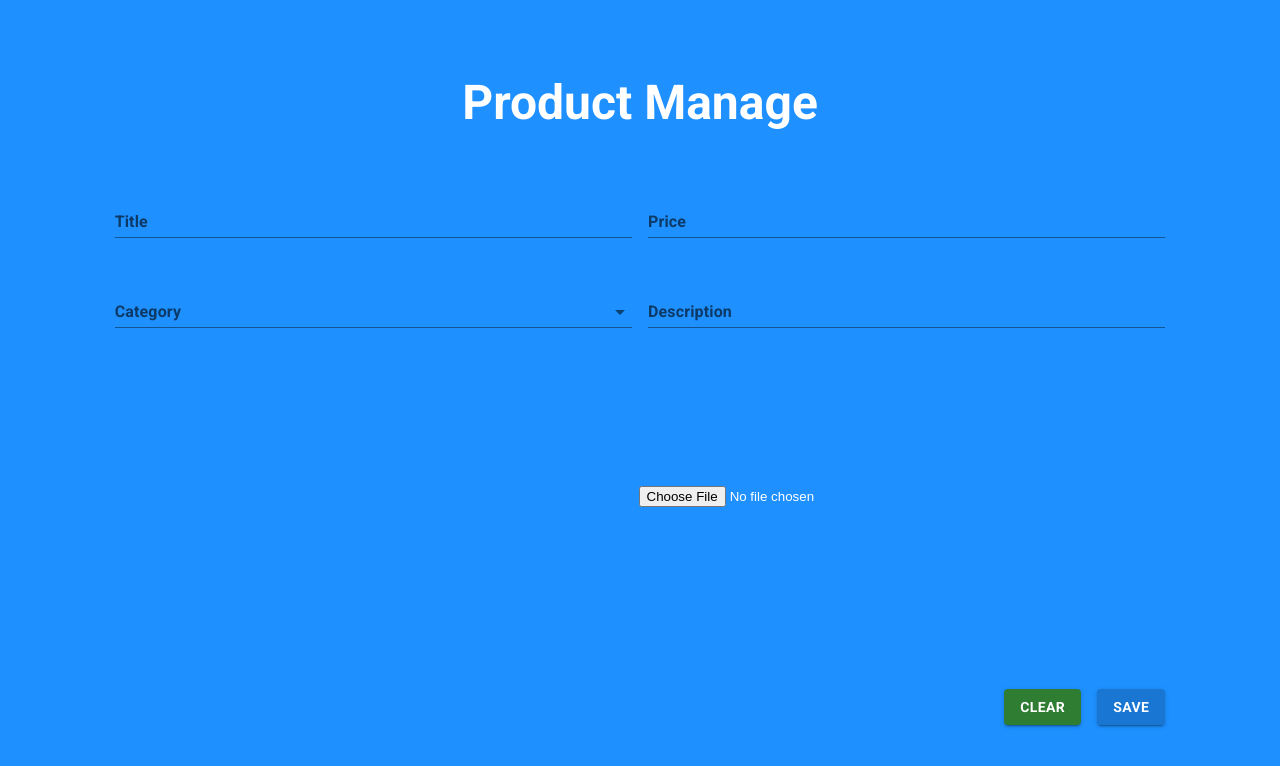
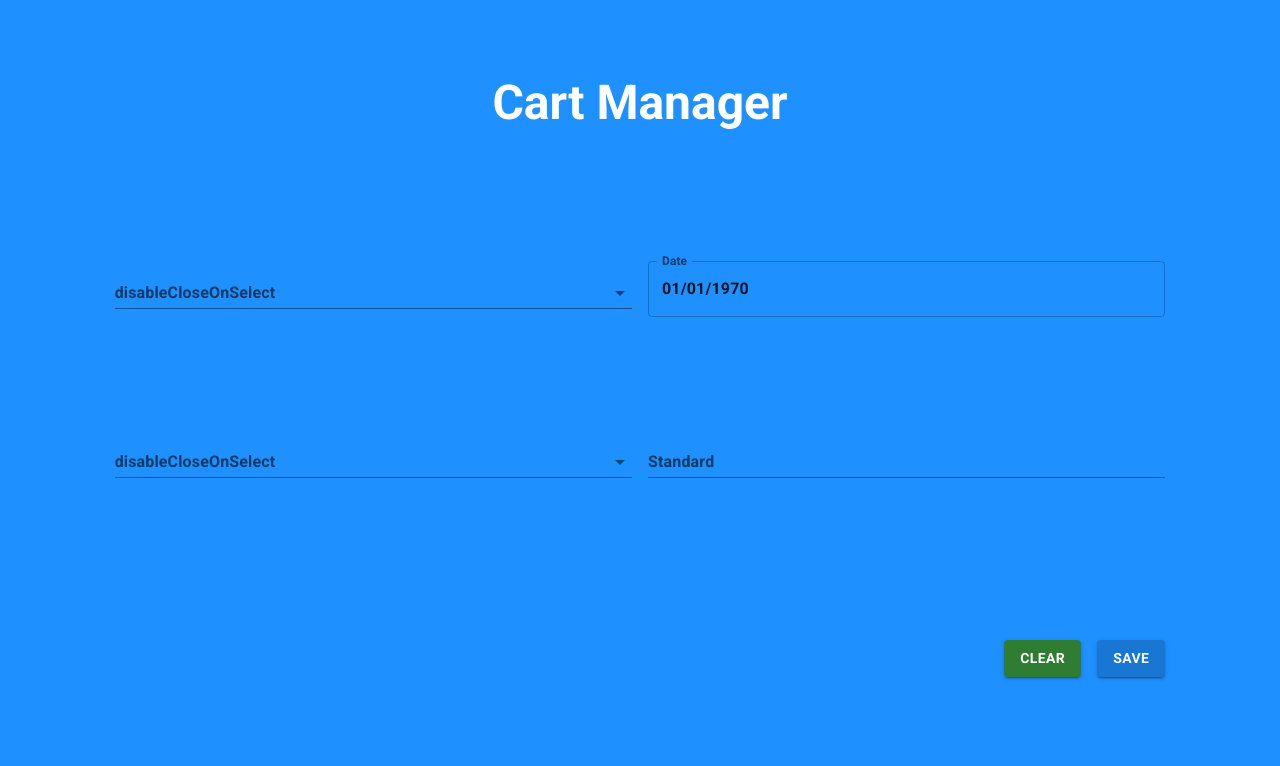
Before and after one commit to Hypertext-Assassin-RSS/Assignment_01, a React (Create React App) app: page / in a window 1280 px wide. Shown: the top 766 px of the page. Built offline with nearby package versions, Linux system fonts and the light colour scheme.

Commit message:
add cart manager

```diff
--- a/package.json
+++ b/package.json
@@ -7,9 +7,11 @@
     "@emotion/styled": "^11.10.0",
     "@fontsource/roboto": "^4.5.7",
     "@mui/material": "^5.9.3",
+    "@mui/x-date-pickers": "^5.0.0-beta.4",
     "@testing-library/jest-dom": "^5.16.5",
     "@testing-library/react": "^13.3.0",
     "@testing-library/user-event": "^13.5.0",
+    "date-fns": "^2.29.1",
     "react": "^18.2.0",
     "react-dom": "^18.2.0",
     "react-scripts": "5.0.1",
--- a/src/App.js
+++ b/src/App.js
@@ -5,11 +5,12 @@ import Register from "./page/Register/Register";
 import Dashbord from "./page/Dashboard/Dashbord";
 import Product from "./page/Product/Product";
 import File from "./component/FileUpload";
+import Cart from "./page/Cart/Cart";
 
 function App() {
   return (
     <div className="App">
-     <Product/>
+     <Cart/>
     </div>
   );
 }
--- /dev/null
+++ b/src/component/Date.js
@@ -0,0 +1,23 @@
+import * as React from 'react';
+import TextField from '@mui/material/TextField';
+import { AdapterDateFns } from '@mui/x-date-pickers/AdapterDateFns';
+import { LocalizationProvider } from '@mui/x-date-pickers/LocalizationProvider';
+import { DatePicker } from '@mui/x-date-pickers/DatePicker';
+
+export default function BasicDatePicker() {
+    const [value, setValue] = React.useState(null);
+
+    return (
+        <LocalizationProvider dateAdapter={AdapterDateFns}>
+            <DatePicker
+                label="Basic example"
+                value={value}
+
+                onChange={(newValue) => {
+                    setValue(newValue);
+                }}
+                renderInput={(params) => <TextField {...params} fullWidth={true}/>}
+            />
+        </LocalizationProvider>
+    );
+}
--- /dev/null
+++ b/src/page/Cart/Cart.js
@@ -0,0 +1,89 @@
+import {Component} from "react";
+import {Autocomplete, Button, Grid, TextField, Typography} from "@mui/material";
+import * as React from 'react';
+import { AdapterDateFns } from '@mui/x-date-pickers/AdapterDateFns';
+import { LocalizationProvider } from '@mui/x-date-pickers/LocalizationProvider';
+import { DatePicker } from '@mui/x-date-pickers/DatePicker';
+import BasicDatePicker from "../../component/Date";
+
+class Cart  extends Component{
+
+    constructor(props, context) {
+        super(props, context);
+        this.state={
+            value:0
+        }
+    }
+     showDate ()  {
+        alert(this.state.value)
+    }
+
+
+
+    render() {
+        const Container = {
+            display:"flex",
+            justifyContent:"center",
+            alignItems:"center",
+            flexDirection:'column',
+            width:"100vw",
+            height:"100vh",
+            color: "white",
+            backgroundColor: "DodgerBlue",
+        }
+
+
+        return(
+            <div style={Container}>
+                <Grid container spacing={2} lg={10}>
+                    <Grid item xs={8} lg={12}>
+                        <Typography variant="h3" gutterBottom component="div">
+                            Cart Manager
+                        </Typography>
+                    </Grid>
+                    <Grid item xs={8} lg={6}>
+                        <Autocomplete
+                            id="disable-close-on-select"
+                            disableCloseOnSelect
+                            renderInput={(params) => (
+                                <TextField {...params} label="disableCloseOnSelect" variant="standard" />
+                            )}
+                        />
+                    </Grid>
+                    <Grid item xs={8} lg={6}>
+                        {/*<BasicDatePicker/>*/}
+                        <LocalizationProvider dateAdapter={AdapterDateFns}>
+                            <DatePicker
+                                label="Date"
+                                value={this.state.value}
+                                onChange={(newValue) => {
+                                    this.setState(newValue);
+                                }}
+                                renderInput={(params) => <TextField {...params} fullWidth={true}/>}
+                            />
+                        </LocalizationProvider>
+
+                    </Grid>
+                    <Grid item xs={8} lg={6}>
+                        <Autocomplete
+                            id="disable-close-on-select"
+                            disableCloseOnSelect
+                            renderInput={(params) => (
+                                <TextField {...params} label="disableCloseOnSelect" variant="standard" />
+                            )}
+                        />
+                    </Grid>
+                    <Grid item xs={8} lg={6}>
+                        <TextField id="standard-basic" label="Standard" variant="standard" fullWidth={true}/>
+                    </Grid>
+                    <Grid item xs={8} lg={12} justifyContent={"flex-end"} alignItems={"center"} display={"flex"}>
+                        <Button variant="contained" color={"success"}>Clear</Button>
+                        <Button variant="contained"  style={{marginLeft:"1rem"}}>Save</Button>
+                    </Grid>
+                </Grid>
+            </div>
+        )
+    }
+}
+
+export default Cart
```
Also changed, not shown: 1 other file (tests, documents, lock files or other folders).
